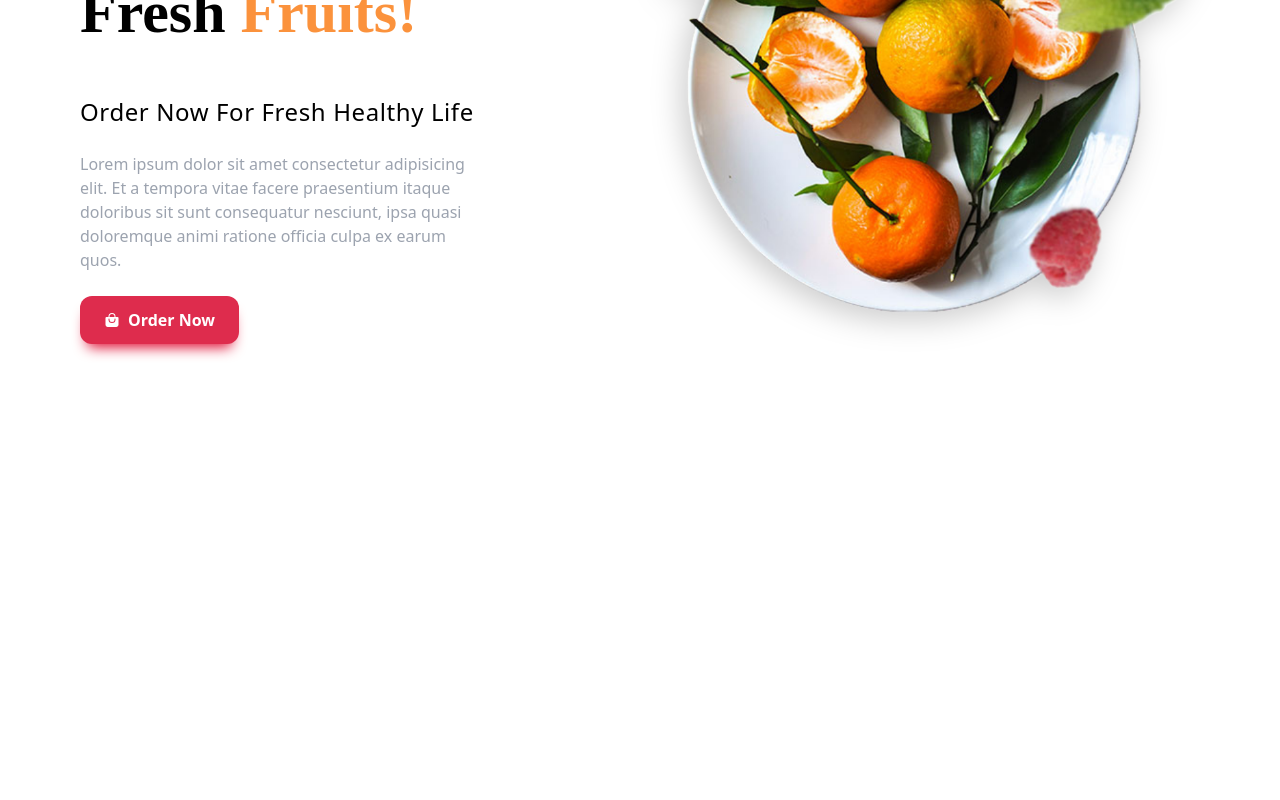
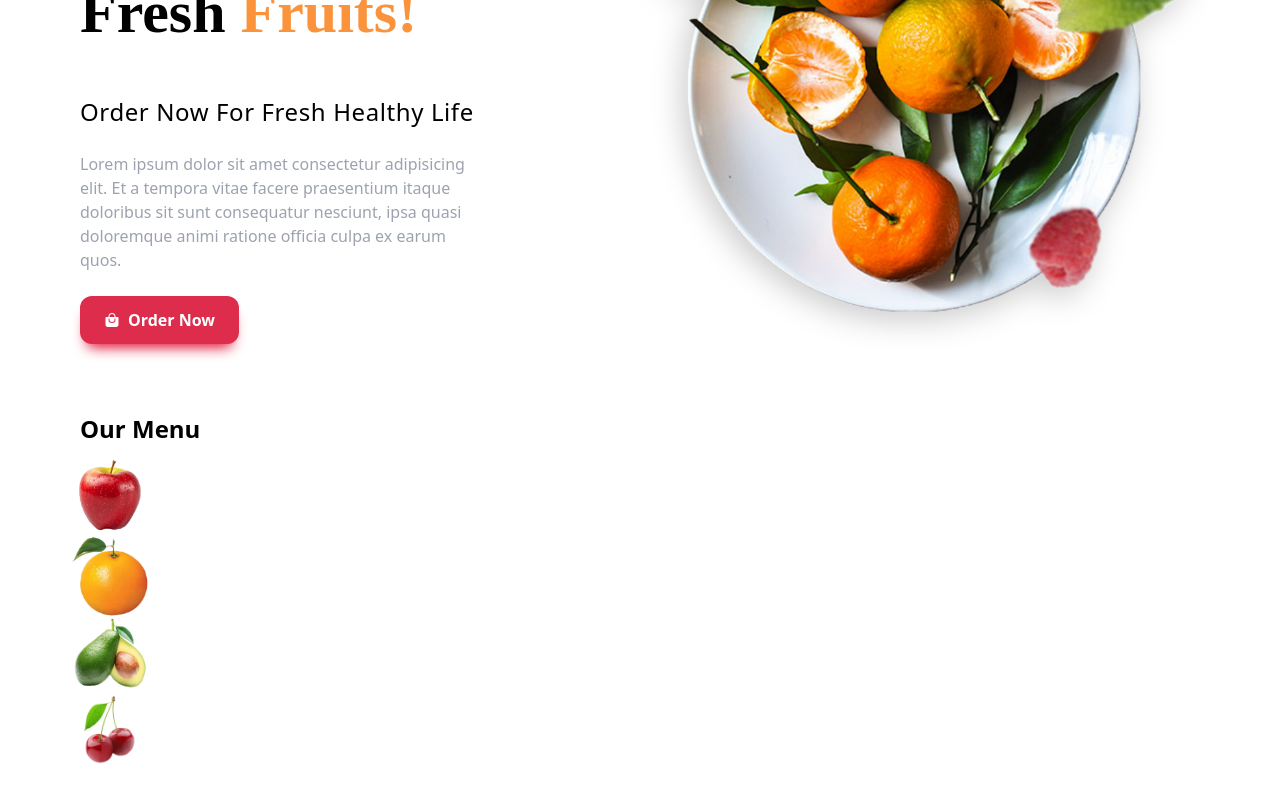
Before and after one commit to juhinagpure/Fresh-Fruits, a React (Vite) app: page / in a window 1280 px wide. Shown: the part 309-1109 px from the top of the page. Before the commit the page ends 800 px from the top, so only its background shows below. Built offline with nearby package versions, Linux system fonts and the light colour scheme; a web font is replaced by a local one.

Commit message:
add Menus component and added fruits images to Menus component

```diff
--- a/src/App.jsx
+++ b/src/App.jsx
@@ -1,5 +1,6 @@
 import Navbar from "./components/Navbar";
 import Hero from "./components/Hero/Hero";
+import Menus from "./components/Menus/Menus";
 
 const App = () => {
   return (
@@ -7,6 +8,7 @@ const App = () => {
       <main className="overflow-x-hidden">
         <Navbar />
         <Hero />
+        <Menus />
       </main>
     </>
   );
--- /dev/null
+++ b/src/components/Menus/Menus.jsx
@@ -0,0 +1,58 @@
+import Fruit1 from "../../assets/fruits/apple.png";
+import Fruit2 from "../../assets/fruits/orange.png";
+import Fruit3 from "../../assets/fruits/avocado.png";
+import Fruit4 from "../../assets/fruits/cherry.png";
+
+const MenusData = [
+  {
+    id: 1,
+    title: "Fresh Red Apples",
+    link: "/",
+    price: "$3.99",
+    img: Fruit1,
+  },
+  {
+    id: 2,
+    title: "Fresh Oranges",
+    link: "/",
+    price: "$4.09",
+    img: Fruit2,
+  },
+  {
+    id: 3,
+    title: "Fresh Avacado",
+    link: "/",
+    price: "$5.00",
+    img: Fruit3,
+  },
+  {
+    id: 4,
+    title: "Fresh Cherries",
+    link: "/",
+    price: "$2.99",
+    img: Fruit4,
+  },
+];
+
+const Menus = () => {
+  return (
+    <section>
+      <div className="container">
+        <h1 className="text-2xl font-bold text-left pb-10">Our Menu</h1>
+        <div>
+          {MenusData.map((menu) => (
+            <div key={menu.id}>
+              <img
+                src={menu.img}
+                alt=""
+                className="w-[60px] mb-4 scale-125 transform -translate-y-6"
+              />
+            </div>
+          ))}
+        </div>
+      </div>
+    </section>
+  );
+};
+
+export default Menus;
--- a/src/components/Navbar.jsx
+++ b/src/components/Navbar.jsx
@@ -3,6 +3,7 @@ import { FaLeaf } from "react-icons/fa";
 import { MdOutlineShoppingCart } from "react-icons/md";
 import { MdMenu } from "react-icons/md";
 import ResponsiveMenu from "./ResponsiveMenu";
+import { motion } from "framer-motion";
 
 const NavbarMenu = [
   {
@@ -36,7 +37,12 @@ const Navbar = () => {
   return (
     <>
       <nav>
-        <div className="container flex justify-between items-center py-4 md:pt-4">
+        <motion.div
+          initial={{ opacity: 0 }}
+          animate={{ opacity: 1 }}
+          transition={{ duration: 0.5, delay: 0.5 }}
+          className="container flex justify-between items-center py-4 md:pt-4"
+        >
           {/* Logo section*/}
           <div className="text-2xl flex items-center gap-2 font-bold uppercase">
             <p className="text-primary">Fruit</p>
@@ -70,7 +76,7 @@ const Navbar = () => {
 
           {/*Mobile Hamburger Menu Section*/}
           <ResponsiveMenu open={open} />
-        </div>
+        </motion.div>
       </nav>
     </>
   );
```
